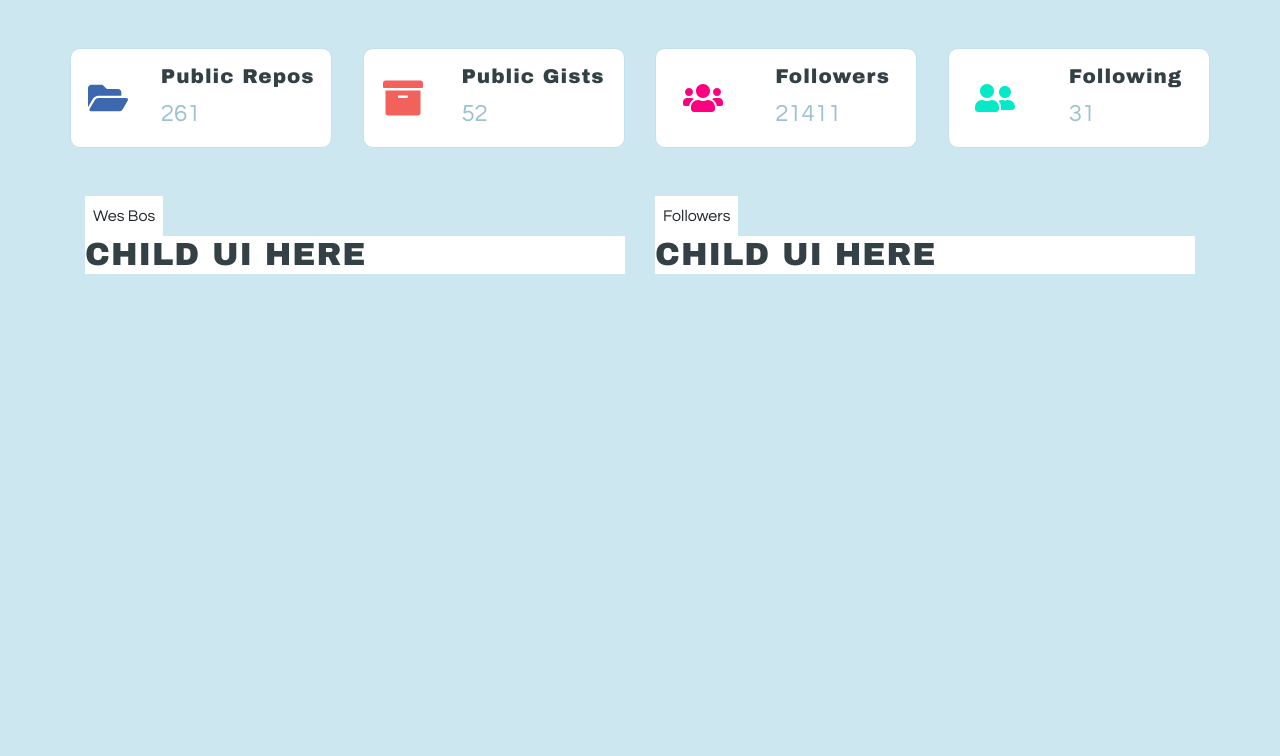
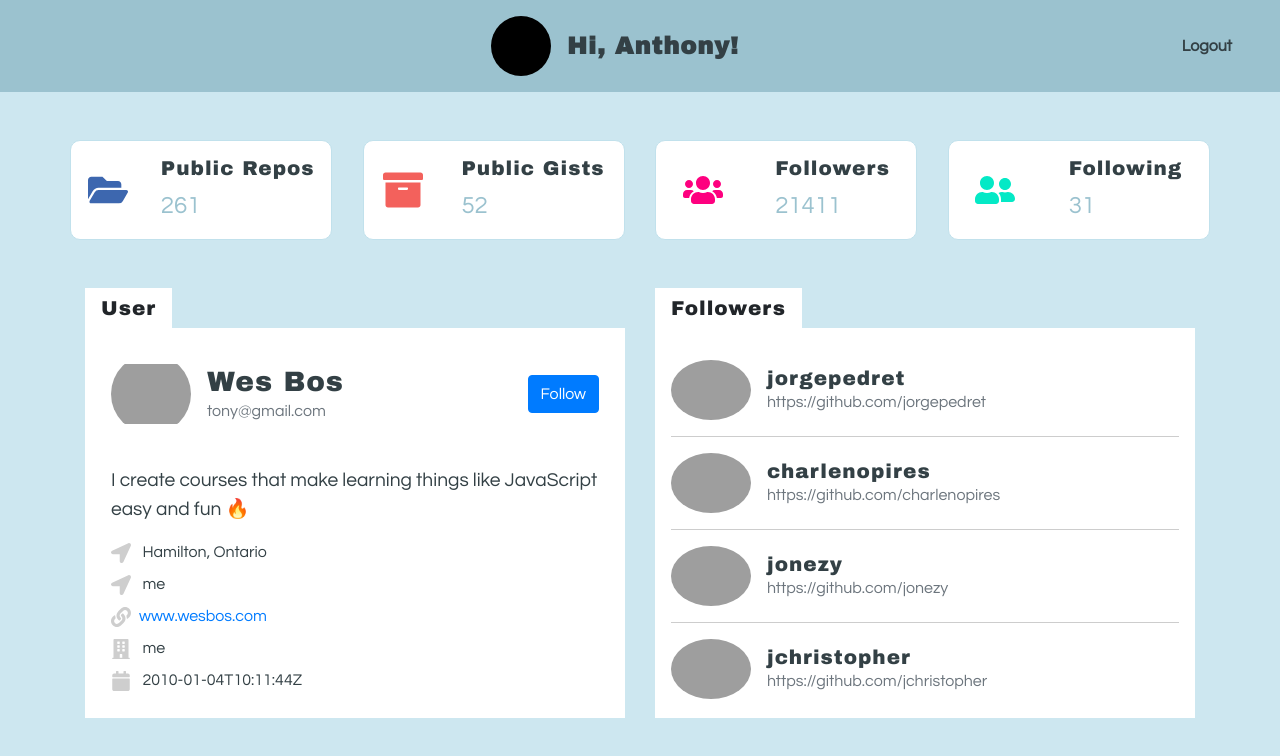
Before and after one commit to AnthonyDelaCruz/GithubSearch, a React (Create React App) app: page / in a window 1280 px wide. Shown: the top 756 px of the page. Built offline with nearby package versions, Linux system fonts and the light colour scheme; grey boxes are pictures that could not be loaded.

Commit message:
feature/AG-61_bug-fixes - added section for users followers in home page

```diff
--- a/src/App.css
+++ b/src/App.css
@@ -14,3 +14,13 @@
   display: flex;
   justify-content: space-between;
 }
+
+img {
+  border-radius: 50%;
+  object-fit: contain;
+}
+
+::-webkit-scrollbar {
+  width: 0px;
+  background: transparent; /* make scrollbar transparent */
+}
--- a/src/App.js
+++ b/src/App.js
@@ -18,7 +18,7 @@ function App() {
   return (
     <Wrapper>
       <Router>
-        {/* <Navbar /> */}
+        <Navbar />
         <Switch>
           <Route path="/" exact component={HomeScreen} />
           <Route path="/about" component={About} />
--- a/src/components/CardInfo.js
+++ b/src/components/CardInfo.js
@@ -4,17 +4,20 @@ import styled from "styled-components";
 const StyledCardInfo = styled.div`
   background-color: #ffffff;
   color: #334045;
+  height: 390px;
+  max-height: 390px;
+  overflow: hidden;
 `;
 export default function CardInfo({ cardTitle, children }) {
   return (
     <div className="card-container">
-      <div
-        className="d-inline-block p-2"
+      <h5
+        className="m-0 d-inline-block py-2 px-3"
         style={{ backgroundColor: "#ffffff" }}
       >
         {cardTitle}
-      </div>
-      <StyledCardInfo>{children}</StyledCardInfo>
+      </h5>
+      <StyledCardInfo className="p-3">{children}</StyledCardInfo>
     </div>
   );
 }
--- /dev/null
+++ b/src/components/Followers.js
@@ -0,0 +1,33 @@
+import React from "react";
+import styled from "styled-components";
+
+const FollowersWrapper = styled.div`
+  img {
+    height: 60px;
+  }
+  height: 100%;
+  overflow: auto;
+`;
+const Follower = styled.div`
+  align-items: center;
+  h5,
+  p {
+    margin: 0;
+  }
+  border-bottom: 1px solid #cdcdcd;
+`;
+export default function Followers({ followers }) {
+  return (
+    <FollowersWrapper className="w-100">
+      {followers.map(({ avatar_url, login, html_url }) => (
+        <Follower className="d-flex py-3">
+          <img src={avatar_url} alt={login} />
+          <div className="ml-md-3">
+            <h5>{login}</h5>
+            <p className="text-muted">{html_url}</p>
+          </div>
+        </Follower>
+      ))}
+    </FollowersWrapper>
+  );
+}
--- /dev/null
+++ b/src/components/UserInfo.js
@@ -0,0 +1,75 @@
+import React from "react";
+import styled from "styled-components";
+import {
+  FaLocationArrow,
+  FaLink,
+  FaBuilding,
+  FaCalendar,
+} from "react-icons/fa";
+
+const UserInfostyledDiv = styled.div`
+  padding: 10px;
+
+  img {
+    height: 80px;
+    width: 80px;
+  }
+  .user-bio {
+    font-size: 1.2rem;
+  }
+  .user__info-icons {
+    color: #cecece;
+  }
+`;
+
+export default function UserInfo({
+  name,
+  avatar_url,
+  email,
+  company,
+  location,
+  blog,
+  bio,
+  created_at,
+}) {
+  return (
+    <UserInfostyledDiv>
+      <div className="d-flex justify-content-between align-items-center">
+        <div className="d-flex">
+          <img src={avatar_url} alt={name} />
+          <div className="ml-3 d-flex flex-column justify-content-center">
+            <h3 className="m-0">{name}</h3>
+            <span className="text-muted">tony@gmail.com</span>
+            {email && <span>{email}</span>}
+          </div>
+        </div>
+        <button className="btn btn-primary">Follow</button>
+      </div>
+      <div className="mt-3 py-3 user-bio">{bio}</div>
+      <div>
+        <div className="mb-2">
+          <FaLocationArrow className="user__info-icons" size={20} />{" "}
+          <span className="ml-2">{location}</span>
+        </div>
+        <div className="mb-2">
+          <FaLocationArrow className="user__info-icons" size={20} />{" "}
+          <span className="ml-2">{company}</span>
+        </div>
+        <div className="mb-2">
+          <FaLink className="user__info-icons" size={20} />
+          <span className="ml-2">
+            <a href={blog}>{blog}</a>
+          </span>
+        </div>
+        <div className="mb-2">
+          <FaBuilding className="user__info-icons" size={20} />{" "}
+          <span className="ml-2">{company}</span>
+        </div>
+        <div className="mb-2">
+          <FaCalendar className="user__info-icons" size={20} />{" "}
+          <span className="ml-2">{created_at}</span>
+        </div>
+      </div>
+    </UserInfostyledDiv>
+  );
+}
--- a/src/screens/Home.js
+++ b/src/screens/Home.js
@@ -3,11 +3,12 @@ import { GithubUsersContext } from "context";
 
 import BoxInfo from "components/BoxInfo";
 import CardInfo from "components/CardInfo";
+import UserInfo from "components/UserInfo";
+import Followers from "components/Followers";
 
 export default function Home() {
-  const { user } = useContext(GithubUsersContext);
+  const { user, followers: followers_arr } = useContext(GithubUsersContext);
   const { public_repos, followers, following, public_gists } = user;
-
   return (
     <section className="container">
       <div className="row py-md-5">
@@ -17,14 +18,14 @@ export default function Home() {
         <BoxInfo iconName="following" count={following} label="Following" />
       </div>
       <div className="row">
-        <div className="col-sm-12 col-md-6 card-info">
-          <CardInfo cardTitle={user.name}>
-            <h2>CHILD UI HERE</h2>
+        <div className="col-12 col-md-6 card-info">
+          <CardInfo cardTitle="User">
+            <UserInfo {...user} />
           </CardInfo>
         </div>
-        <div className="col-sm-12 col-md-6 card-info">
+        <div className="col-12 col-md-6 card-info">
           <CardInfo cardTitle="Followers">
-            <h2>CHILD UI HERE</h2>
+            <Followers followers={followers_arr} />
           </CardInfo>
         </div>
       </div>
```
